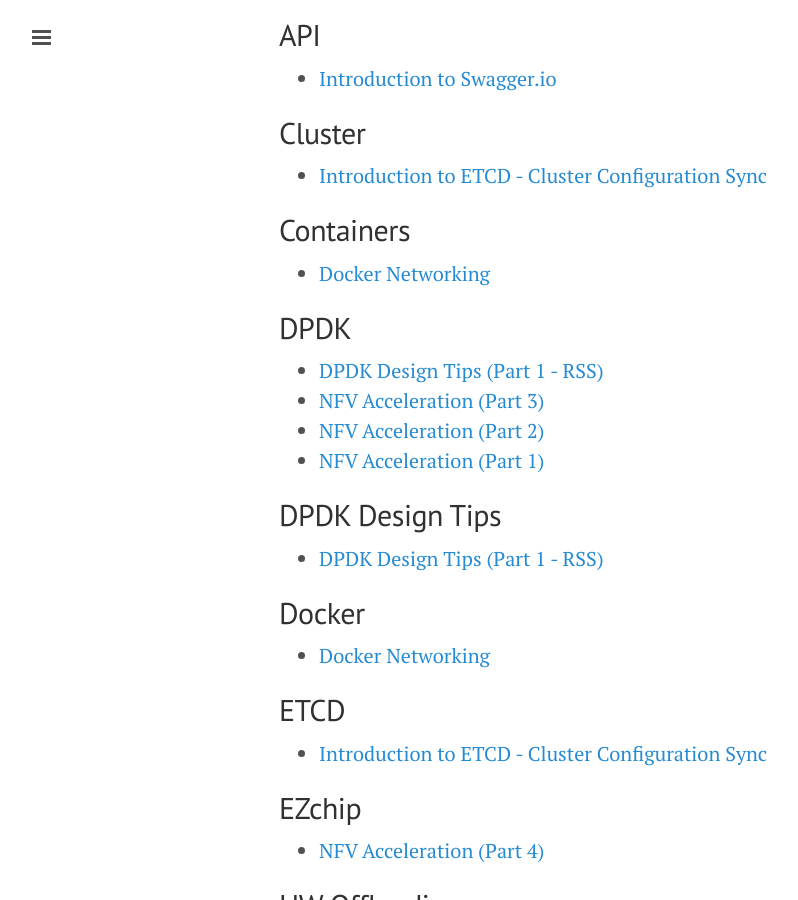
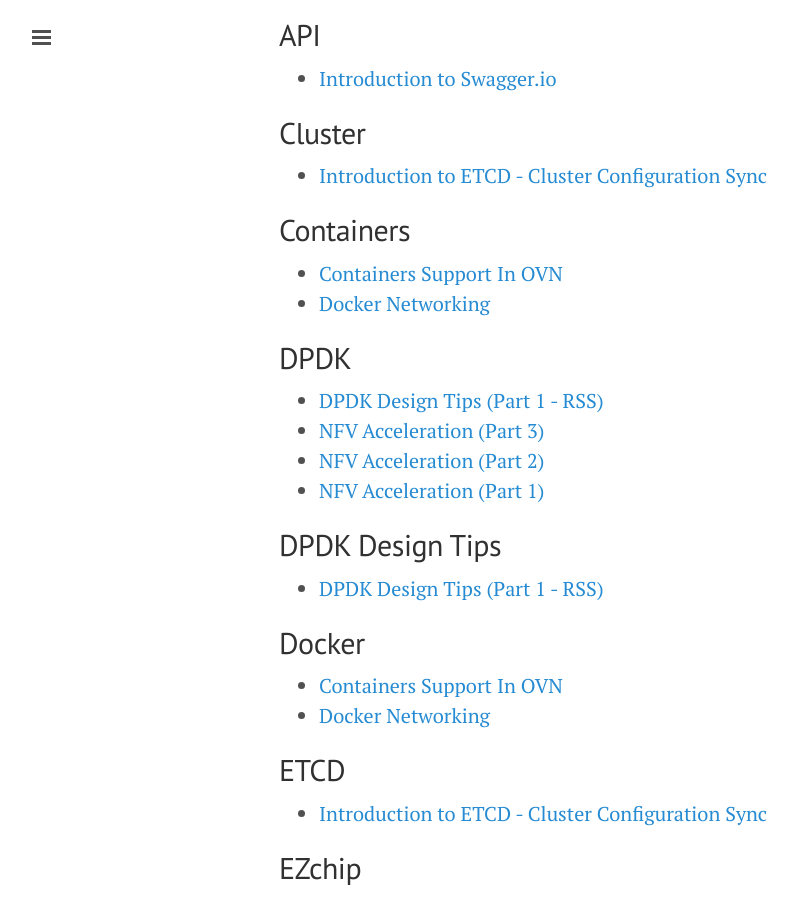
Before and after one commit to GalSagie/GalSagie.github.io, a Jekyll site: the page built from tags.html, in a window 1280 px wide and 900 px high, scrolled down 1381 px. Shown: the whole window, without its empty margins (1-799 px from the left). Built offline with Jekyll 4.4.1, drawn with Linux system fonts in a browser that asks for light colours; Markdown is read by kramdown in place of the engine named in the settings.

Commit message:
OVN containers post

```diff
--- a/_posts/2015-04-26-ovn-2.md
+++ b/_posts/2015-04-27-ovn-containers.md
@@ -11,6 +11,8 @@ tags:
 - OVS
 - OVN
 - Openstack
+- Docker
+- Containers
 ---
 
 In the previous OVN post i have written about OVN high level architecture, the northbound and southbound DB’s and their main motivations.
```
Also changed, not shown: other parts of _posts/2015-04-27-ovn-containers.md (+1 -1 lines).
